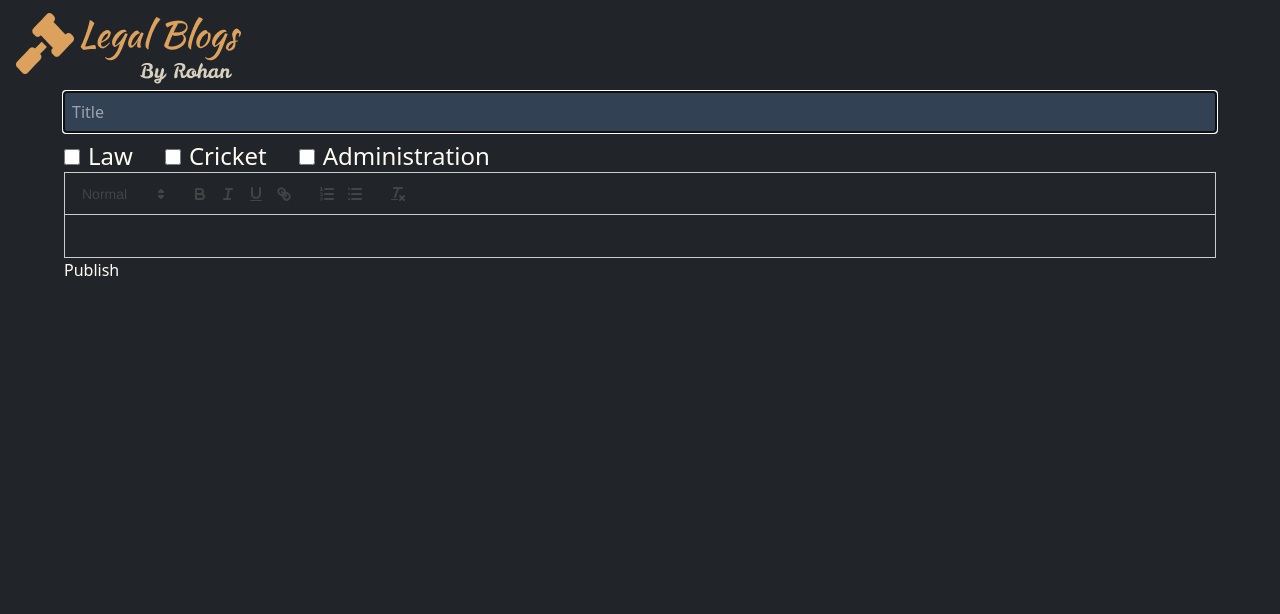
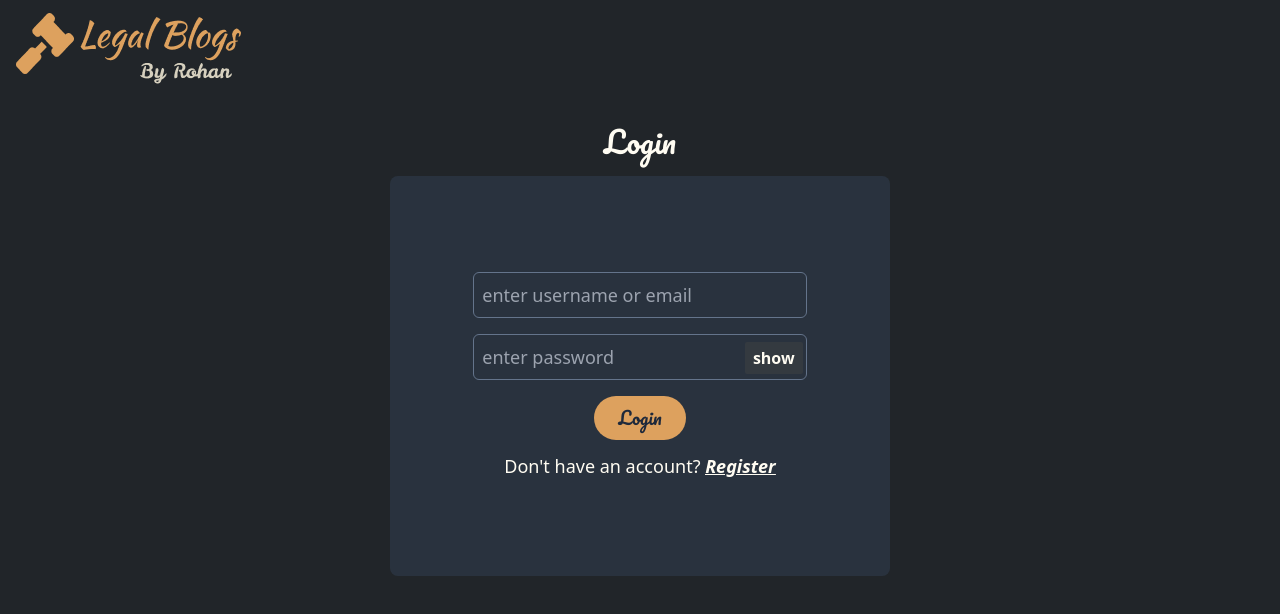
Before and after one commit to GautamRaj-12/legal-blogs-by-rohan, a React (Vite) app in the folder client/: page /write in a window 1280 px wide. Shown: the top 614 px of the page. Built offline with nearby package versions, Linux system fonts and the light colour scheme; a web font is replaced by a local one.

Commit message:
refactor again

```diff
--- a/client/src/App.tsx
+++ b/client/src/App.tsx
@@ -10,12 +10,12 @@ import Home from './pages/Home.tsx';
 import Contact from './pages/Contact.tsx';
 import Login from './pages/Login.tsx';
 import Register from './pages/Register.tsx';
-import { Provider } from 'react-redux';
-import store from './app/store.ts';
+import { useSelector } from 'react-redux';
 import Write from './pages/Write.tsx';
 import SinglePost from './pages/SinglePost.tsx';
 
 function App() {
+  const user = useSelector((store) => store.user.user);
   const router = createBrowserRouter(
     createRoutesFromElements(
       <Route path='/' element={<Layout />}>
@@ -24,16 +24,14 @@ function App() {
         <Route path='/contact' element={<Contact />} />
         <Route path='/login' element={<Login />} />
         <Route path='/register' element={<Register />} />
-        <Route path='/write' element={<Write />} />
+        <Route path='/write' element={user === null ? <Login /> : <Write />} />
         <Route path='/post/:id' element={<SinglePost />} />
       </Route>
     )
   );
   return (
     <>
-      <Provider store={store}>
-        <RouterProvider router={router} />
-      </Provider>
+      <RouterProvider router={router} />
     </>
   );
 }
--- a/client/src/main.tsx
+++ b/client/src/main.tsx
@@ -2,9 +2,13 @@ import React from 'react';
 import ReactDOM from 'react-dom/client';
 import './index.css';
 import App from './App.tsx';
+import { Provider } from 'react-redux';
+import store from './app/store.ts';
 
 ReactDOM.createRoot(document.getElementById('root')!).render(
   <React.StrictMode>
-    <App />
+    <Provider store={store}>
+      <App />
+    </Provider>
   </React.StrictMode>
 );
```
